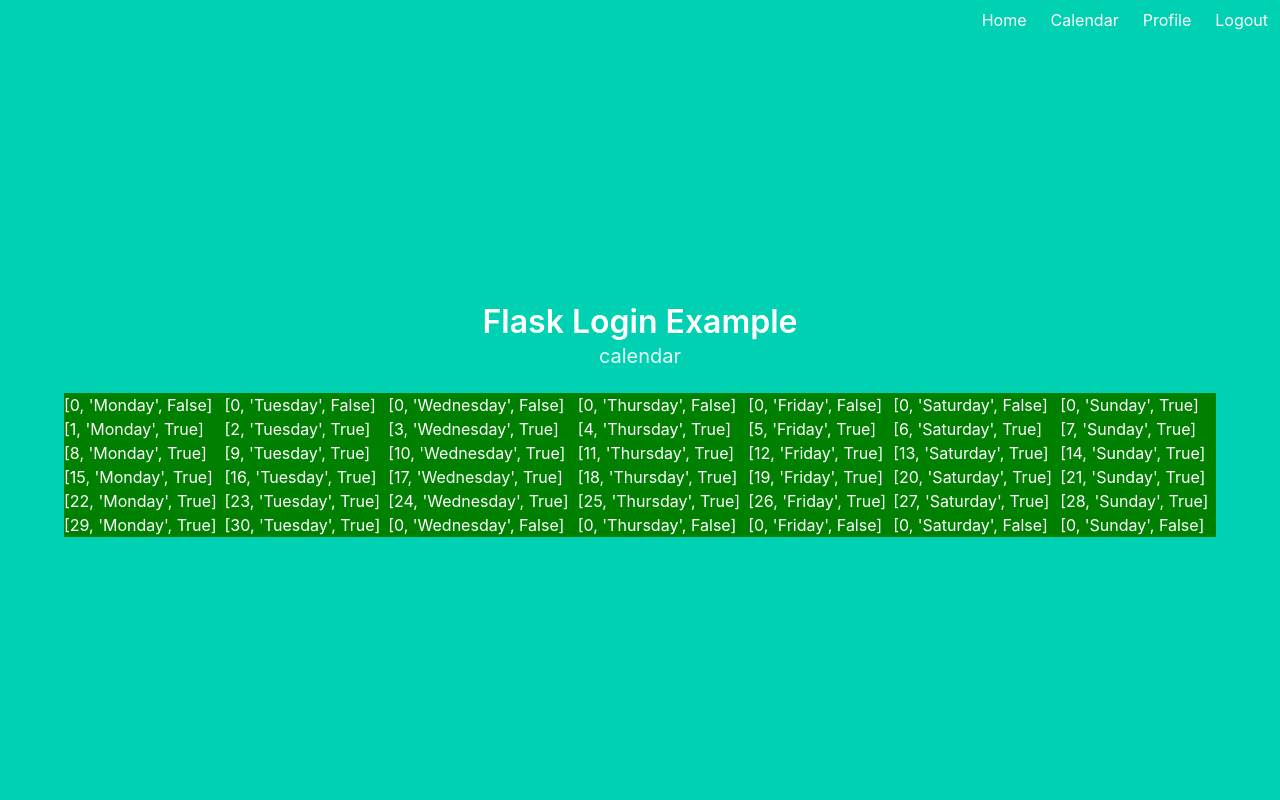
After one commit to werrio5/python-flask-pyplan, a Flask app: page /calendar in a window 1280 px wide. The commit adds this page. Run offline with Flask 2, Linux system fonts and the light colour scheme; the visitor is signed in with stand-in values (Sample User, id 1).

Commit message:
calendar sketch

```diff
--- a/project/__init__.py
+++ b/project/__init__.py
@@ -1,5 +1,7 @@
 from flask import Flask
 from flask_sqlalchemy import SQLAlchemy
+from flask_login import LoginManager
+import os
 
 # init SQLAlchemy so we can use it later in our models
 db = SQLAlchemy()
@@ -12,6 +14,17 @@ def create_app():
 
     db.init_app(app)
 
+    login_manager = LoginManager()
+    login_manager.login_view = 'auth.login'
+    login_manager.init_app(app)
+
+    from .models import User
+
+    @login_manager.user_loader
+    def load_user(user_id):
+        # since the user_id is just the primary key of our user table, use it in the query for the user
+        return User.query.get(int(user_id))
+
     # blueprint for auth routes in our app
     from .auth import auth as auth_blueprint
     app.register_blueprint(auth_blueprint)
@@ -20,6 +33,15 @@ def create_app():
     from .main import main as main_blueprint
     app.register_blueprint(main_blueprint)
 
+    # blueprint for non-auth parts of app
+    from .calendar import calendar as calendar_blueprint
+    app.register_blueprint(calendar_blueprint)
+
     return app
 
 app = create_app()
+
+#check if db exists
+if not os.path.isfile("project/db.sqlite"):
+    print('no db')
+    db.create_all(app = create_app())
--- /dev/null
+++ b/project/calendar.py
@@ -0,0 +1,54 @@
+from flask import Blueprint, render_template, redirect, url_for, request, flash
+from flask_login import login_required
+
+import datetime
+import calendar as cal
+
+calendar = Blueprint('calendar', __name__)
+days = []
+
+@calendar.route('/calendar')
+@login_required
+def view():
+    days = fill_days(datetime.date.today())
+    return render_template('calendar.html', data=days)
+
+def fill_days(some_date):
+    days = []
+
+    #days in month
+    num_days = cal.monthrange(some_date.year, some_date.month)[1]
+
+    month_start_day = datetime.datetime(some_date.year, some_date.month, 1)
+    month_start_day_weekday = month_start_day.weekday()
+
+    #last month
+    for last_month_day_weekday in range(0,month_start_day_weekday):
+        day = [
+            0,
+            cal.day_name[last_month_day_weekday],
+            False # = this month
+        ]
+        days.append(day)
+
+    #this month
+    for this_month_day in range(0,num_days):
+        cur_weekday = (month_start_day_weekday + this_month_day) % 7
+        day = [
+            this_month_day,
+            cal.day_name[cur_weekday],
+            True # = this month
+        ]
+        days.append(day)
+
+    #next month
+    this_month_lastday_weekday = (month_start_day_weekday + num_days) % 7
+    for next_month_day_weekday in range(this_month_lastday_weekday, 7):
+        day = [
+            0,
+            cal.day_name[next_month_day_weekday],
+            False
+        ]
+        days.append(day)
+
+    return days
--- a/project/main.py
+++ b/project/main.py
@@ -2,14 +2,16 @@ import http
 import json
 
 from flask import Flask, Response, render_template, Blueprint
+from flask_login import login_required, current_user
 from . import db
 
 main = Blueprint('main', __name__)
 
 @main.route('/')
 def index():
-    return 'Index'
+    return render_template('index.html')
 
 @main.route('/profile')
+@login_required
 def profile():
-    return 'Profile'
+    return render_template('profile.html', name=current_user.name)
--- /dev/null
+++ b/project/static/styles/styles.css
@@ -0,0 +1,5 @@
+.calendar {
+    border-width: 10px;
+    width: 100%;
+    background-color: green;
+}
--- a/project/templates/base.html
+++ b/project/templates/base.html
@@ -1,11 +1,54 @@
-<!doctype html>
-<title>{% block title %}{% endblock %} - pyplan</title>
-<section class="content">
-    <header>
-        {% block header %}{% endblock %}
-    </header>
-    {% for message in get_flashed_messages() %}
-    <div class="flash">{{ message }}</div>
-    {% endfor %}
-    {% block content %}{% endblock %}
-</section>
+<!DOCTYPE html>
+<html>
+
+<head>
+    <meta charset="utf-8">
+    <meta http-equiv="X-UA-Compatible" content="IE=edge">
+    <meta name="viewport" content="width=device-width, initial-scale=1">
+    <title>Pyplan</title>
+    <link rel="stylesheet" href="https://cdnjs.cloudflare.com/ajax/libs/bulma/0.7.2/css/bulma.min.css" />
+    <link rel= "stylesheet" type= "text/css" href= "{{ url_for('static',filename='styles/styles.css') }}" />
+</head>
+
+<body>
+    <section class="hero is-primary is-fullheight">
+
+        <div class="navbar-end">
+            <a href="{{ url_for('main.index') }}" class="navbar-item">
+                Home
+            </a>
+            {% if current_user.is_authenticated %}
+            <a href="{{ url_for('calendar.view') }}" class="navbar-item">
+                Calendar
+            </a>
+            {% endif %}
+            {% if current_user.is_authenticated %}
+            <a href="{{ url_for('main.profile') }}" class="navbar-item">
+                Profile
+            </a>
+            {% endif %}
+            {% if not current_user.is_authenticated %}
+            <a href="{{ url_for('auth.login') }}" class="navbar-item">
+                Login
+            </a>
+            <a href="{{ url_for('auth.signup') }}" class="navbar-item">
+                Sign Up
+            </a>
+            {% endif %}
+            {% if current_user.is_authenticated %}
+            <a href="{{ url_for('auth.logout') }}" class="navbar-item">
+                Logout
+            </a>
+            {% endif %}
+        </div>
+
+        <div class="hero-body">
+            <div class="container has-text-centered">
+               {% block content %}
+               {% endblock %}
+            </div>
+        </div>
+    </section>
+</body>
+
+</html>
--- /dev/null
+++ b/project/templates/calendar.html
@@ -0,0 +1,21 @@
+{% extends "base.html" %}
+
+{% block content %}
+<h1 class="title">
+  Flask Login Example
+</h1>
+
+<h2 class="subtitle">
+  calendar
+</h2>
+
+<table class="calendar">
+    {% for row in range(0, data |length // 7 + 1) %}
+    <tr>
+        {% for column in range(0,7) %}
+        <td> {{ data[row * 7 + column] }}</td>
+        {% endfor %}
+    </tr>
+  {% endfor %}
+</table>
+{% endblock %}
```
Also changed, not shown: project/auth.py (+48 -4 lines), project/models.py (added, +8 -0 lines), project/templates/home.html (deleted, +0 -15 lines), project/templates/index.html (added, +10 -0 lines), project/templates/login.html (added, +39 -0 lines), project/templates/profile.html (added, +7 -0 lines), project/templates/signup.html (added, +40 -0 lines), 1 other file.
